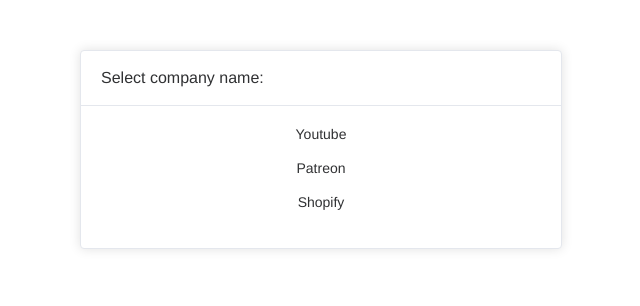
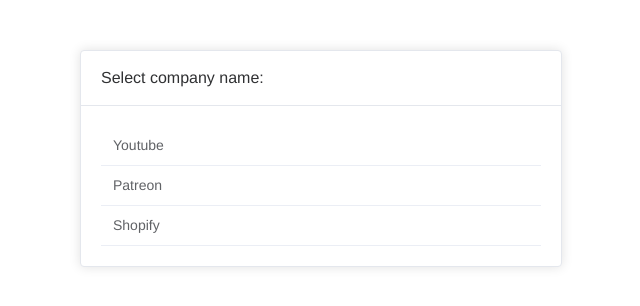
Before and after one commit to xinhan2000/LyteProjectX, a Vue app in the folder project_x/web/webapp/: page / in a window 1280 px wide. Shown: the top 306 px of the page, without its empty margins (319-959 px from the left). Built offline with nearby package versions, Linux system fonts and the light colour scheme.

Commit message:
Use el-tree to represent company name in webapp

```diff
--- a/project_x/web/webapp/src/views/HomeView.vue
+++ b/project_x/web/webapp/src/views/HomeView.vue
@@ -5,25 +5,51 @@
         <span>Select company name:</span>
       </div>
     </template>
-    <div @click="onClick('youtube')" class="text item">Youtube</div>
-    <div @click="onClick('patreon')" class="text item">Patreon</div>
-    <div @click="onClick('shopify')" class="text item">Shopify</div>
+    <el-table
+      :data="tableData"
+      :show-header="false"
+      @cell-click="onClick"
+      ref="list"
+    >
+      <el-table-column prop="label" label="label" />
+    </el-table>
   </el-card>
 </template>
 
 <script lang="ts">
 import { defineComponent } from 'vue';
-import { ElCard } from 'element-plus';
+import { ElCard, ElTable, ElTableColumn } from 'element-plus';
 
 export default defineComponent({
   name: 'HomeView',
   components: {
     ElCard,
+    ElTable,
+    ElTableColumn,
+  },
+
+  data() {
+    return {
+      tableData: [
+        {
+          label: 'Youtube',
+          name: 'youtube',
+        },
+        {
+          label: 'Patreon',
+          name: 'patreon',
+        },
+        {
+          label: 'Shopify',
+          name: 'shopify',
+        },
+      ],
+    };
   },
 
   methods: {
-    onClick(name: string) {
-      console.log('onClick ' + name);
+    onClick(row: any, column: any, cell: any, event: any) {
+      let name = row.name;
       if (name === 'youtube') {
         location.href = 'https://projectx.i234.me/oauth2/code?company=' + name;
       } else if (name === 'patreon') {
```
